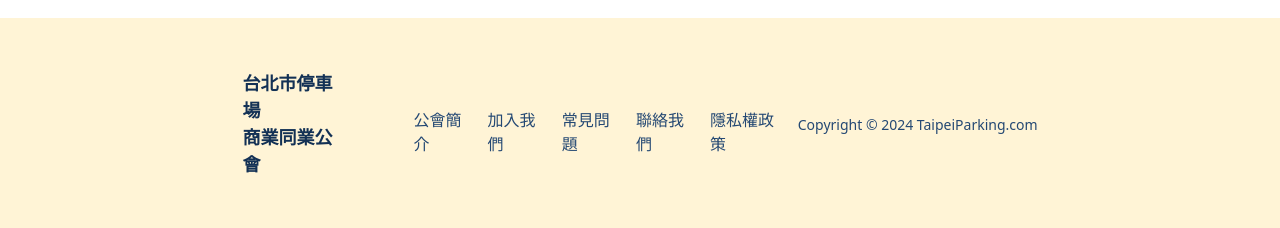
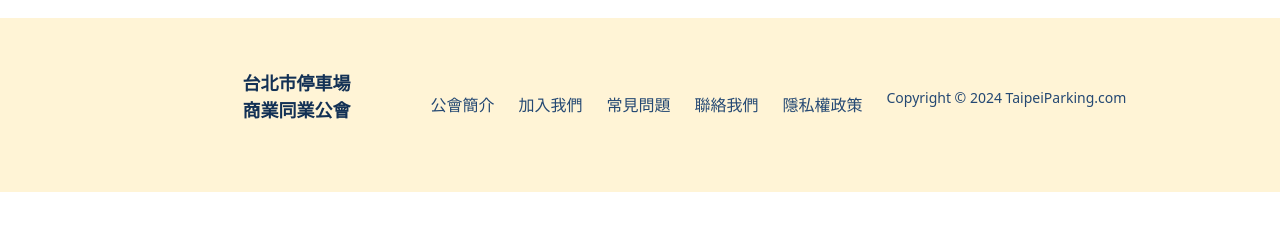
Before and after one commit to mitwitCTC/taipeiparking, a Vue app: page /announcements/1/1 in a window 1280 px wide. Shown: the part 362-590 px from the top of the page. Built offline with nearby package versions, Linux system fonts and the light colour scheme; no server answers.

Commit message:
feat: Add text-nowrap for footer

```diff
--- a/src/components/TheFooter.vue
+++ b/src/components/TheFooter.vue
@@ -1,10 +1,10 @@
 <template>
   <div class="footer bg-yellow01 py-13 px-18">
     <div class="container d-flex">
-      <p class="text-navy04 fw-bolder fs-lg me-20">
+      <p class="text-nowrap text-navy04 fw-bolder fs-lg me-20">
         台北市停車場<br />商業同業公會
       </p>
-      <ul class="d-flex">
+      <ul class="d-flex text-nowrap">
         <li>
           <router-link class="text-navy03 me-6" to="about">{{
             $t("components.footer.intro")
@@ -31,7 +31,7 @@
           }}</router-link>
         </li>
       </ul>
-      <p class="text-navy03 fs-sm ms-xl-auto text-nowrap" style="">Copyright &copy; {{ year }} TaipeiParking.com</p>
+      <p class="text-navy03 fs-sm ms-xl-auto text-nowrap">Copyright &copy; {{ year }} TaipeiParking.com</p>
     </div>
   </div>
 </template>
```
